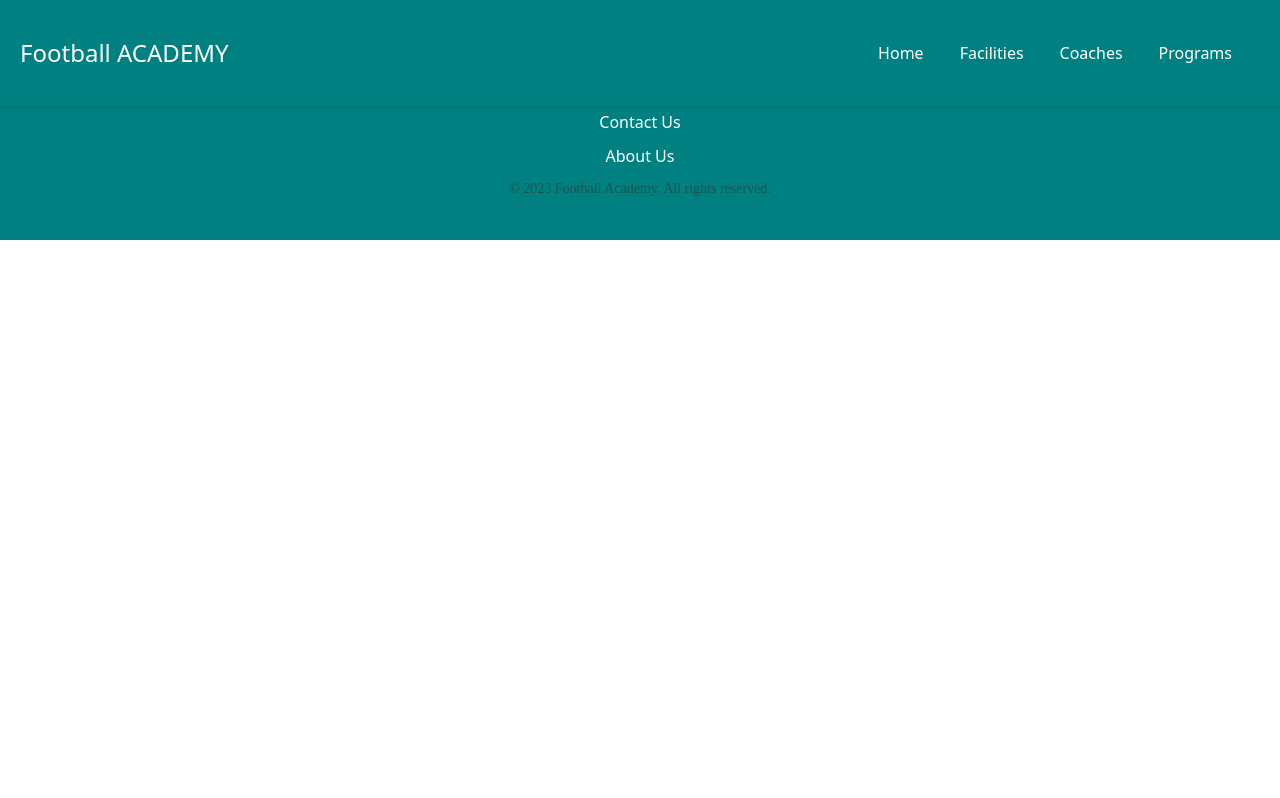
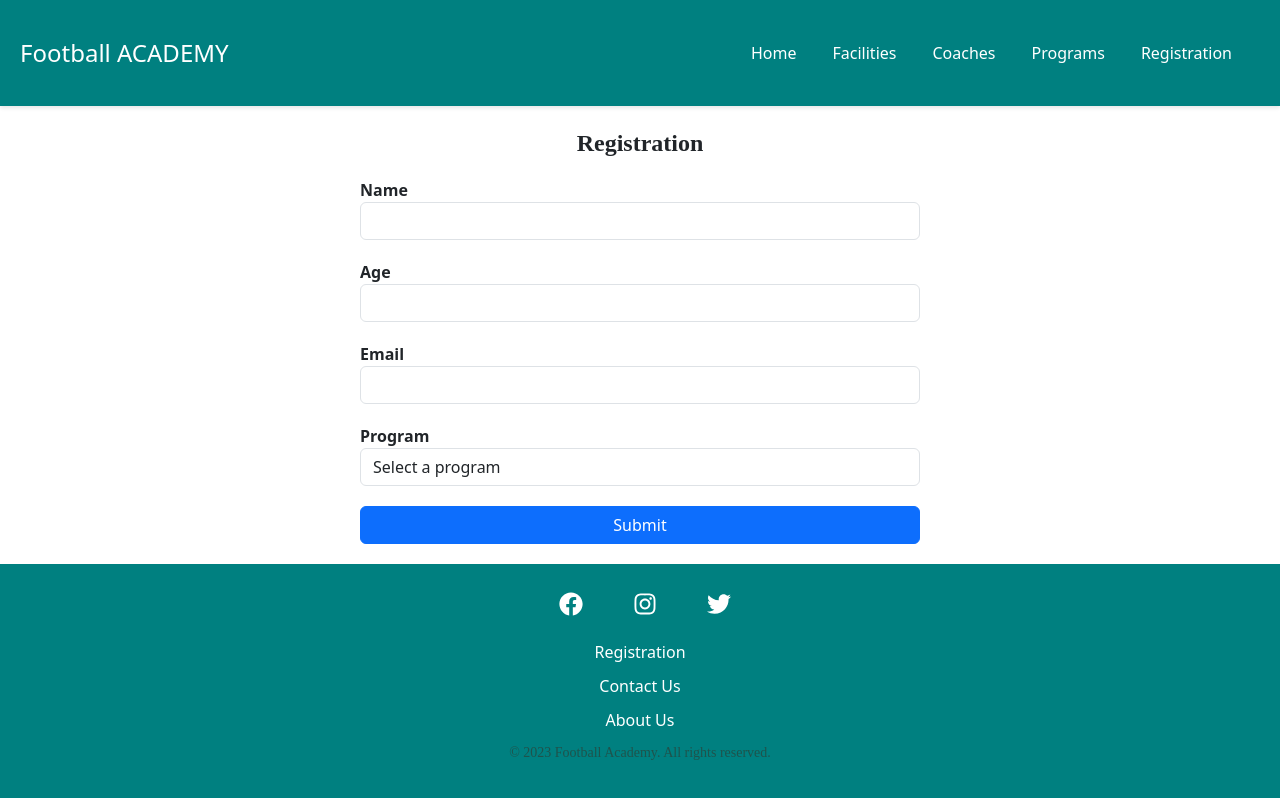
Before and after one commit to PushkarDesai/Football-Academy, a React (Create React App) app in the folder my-app/: page /registration in a window 1280 px wide. Shown: the top 798 px of the page. Built offline with nearby package versions, Linux system fonts and the light colour scheme; a web font is replaced by a local one.

Commit message:
Registration form added

```diff
--- a/my-app/src/App.js
+++ b/my-app/src/App.js
@@ -8,7 +8,7 @@ import Programs from './components/ProgramsFolder/Programs';
 import Coaches from './components/CoachesFolder/Coaches';
 import Facilities from './components/FacilitiesFolder/Facilities';
 // import Schedule from './components/Schedule/Schedule';
-// import Registration from './components/Registration/Registration';
+import Registration from './components/RegistrationFolder/Registration';
 // import Contact from './components/Contact/Contact';
 import Footer from './components/FooterFolder/Footer';
 
@@ -21,6 +21,7 @@ const App = () => {
         <Route path="/facilities" component={Facilities} />
         <Route path="/coaches" component={Coaches} />
         <Route path="/programs" component={Programs} />
+        <Route path="/registration" component={Registration} />
       </Switch>
       <Footer />
     </Router>
--- a/my-app/src/components/HomeFolder/HStyle.css
+++ b/my-app/src/components/HomeFolder/HStyle.css
@@ -1,3 +1,5 @@
+@import url('https://fonts.googleapis.com/css2?family=Exo+2&display=swap');
+
 .home {
     display: flex;
     flex-direction: column;
@@ -31,13 +33,14 @@
   }
 
   .content h1 {
-    font-family: Oswald;
-    font-size: 32px;
+    font-family: 'Exo 2', sans-serif;
+    font-weight: 800;
+    /* font-size: 32px; */
     margin-bottom: 20px;
   }
 
-  p {
-    font-family: "Open Sans";
+  .content p {
+    font-family: 'Exo 2', sans-serif;
     font-size: 16px;
     line-height: 1.5;
     margin-bottom: 10px;
--- a/my-app/src/components/NavbarFolder/Navbar.js
+++ b/my-app/src/components/NavbarFolder/Navbar.js
@@ -54,6 +54,11 @@ const Navbar = () => {
                 Programs
               </Link>
             </li>
+            <li className="nav-item">
+              <Link to="/registration" className="nav-link" onClick={closeMenu}>
+                Registration
+              </Link>
+            </li>
           </ul>
         </div>
       </div>
--- /dev/null
+++ b/my-app/src/components/RegistrationFolder/Registration.js
@@ -0,0 +1,77 @@
+import React, { useState } from 'react';
+import './RgtStyle.css';
+
+const Registration = () => {
+  const [name, setName] = useState('');
+  const [age, setAge] = useState('');
+  const [email, setEmail] = useState('');
+  const [program, setProgram] = useState('');
+
+  const handleSubmit = (e) => {
+    e.preventDefault();
+    // Handle form submission
+    console.log('Form submitted!');
+  };
+
+  return (
+    <div className="registration">
+      <h2>Registration</h2>
+      <form onSubmit={handleSubmit}>
+        <div className="form-group">
+          <label htmlFor="name">Name</label>
+          <input
+            type="text"
+            className="form-control"
+            id="name"
+            value={name}
+            onChange={(e) => setName(e.target.value)}
+            required
+          />
+        </div>
+        <div className="form-group">
+          <label htmlFor="age">Age</label>
+          <input
+            type="number"
+            className="form-control"
+            id="age"
+            value={age}
+            onChange={(e) => setAge(e.target.value)}
+            required
+          />
+        </div>
+        <div className="form-group">
+          <label htmlFor="email">Email</label>
+          <input
+            type="email"
+            className="form-control"
+            id="email"
+            value={email}
+            onChange={(e) => setEmail(e.target.value)}
+            required
+          />
+        </div>
+        <div className="form-group">
+          <label htmlFor="program">Program</label>
+          <select
+            className="form-control"
+            id="program"
+            value={program}
+            onChange={(e) => setProgram(e.target.value)}
+            required
+          >
+            <option value="">Select a program</option>
+            <option value="Youth Training">Youth Training</option>
+            <option value="Skill Development">Skill Development</option>
+            <option value="Summer Camps">Summer Camps</option>
+            {/* Add more options as needed */}
+          </select>
+        </div>
+        <button type="submit" className="btn btn-primary">
+          Submit
+        </button>
+      </form>
+    </div>
+  );
+};
+
+export default Registration;
--- /dev/null
+++ b/my-app/src/components/RegistrationFolder/RgtStyle.css
@@ -0,0 +1,24 @@
+.registration {
+    max-width: 600px;
+    margin: 0 auto;
+    margin-top: 109px;
+    padding: 20px;
+  }
+
+  h2 {
+    text-align: center;
+    margin-bottom: 20px;
+  }
+
+  .form-group {
+    margin-bottom: 20px;
+  }
+
+  label {
+    font-weight: bold;
+  }
+
+  .btn-primary {
+    display: block;
+    width: 100%;
+  }
```
Also changed, not shown: my-app/src/components/RegistrationFolder/Form.css (deleted), my-app/src/components/RegistrationFolder/Form.js (deleted).
